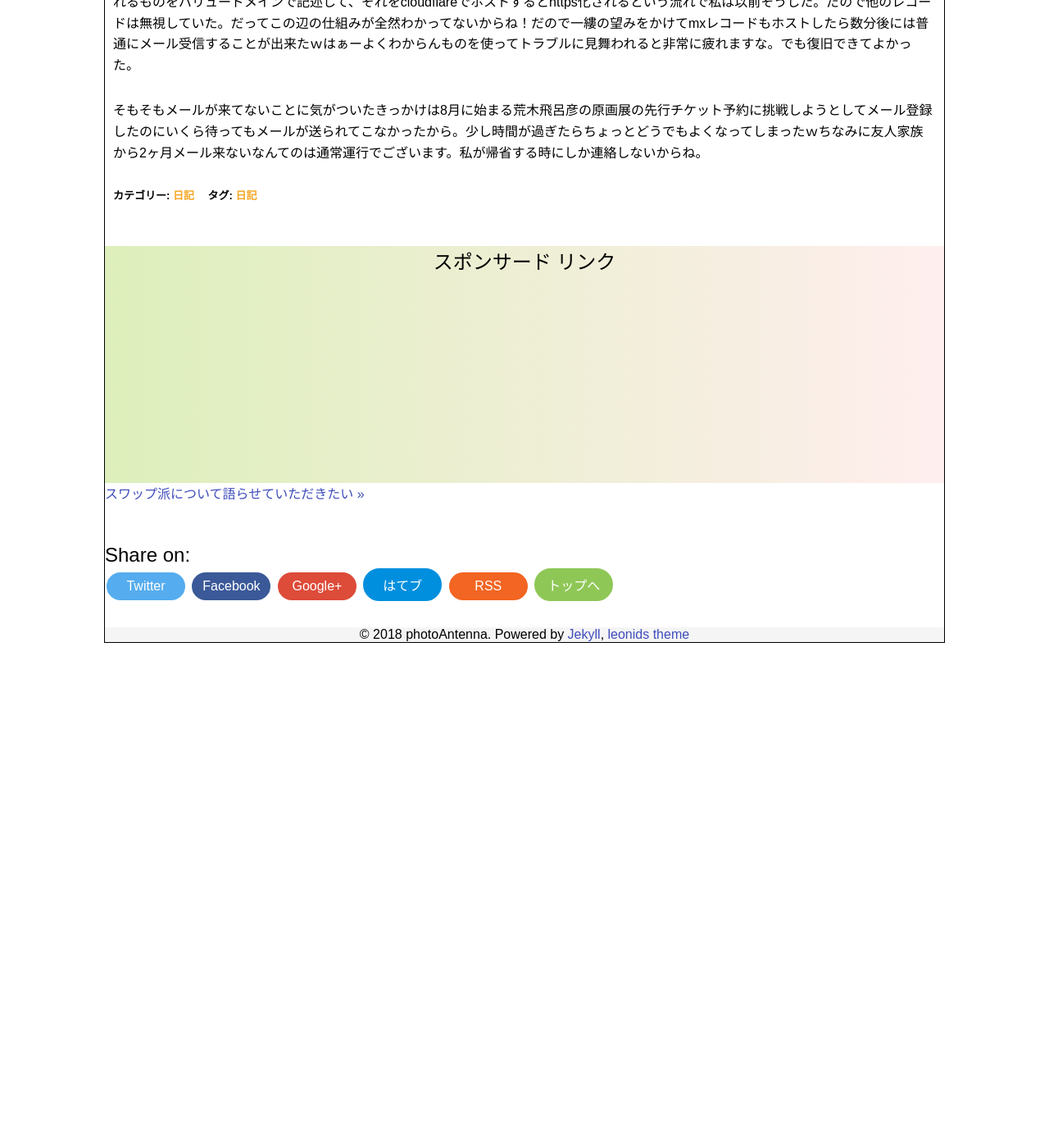
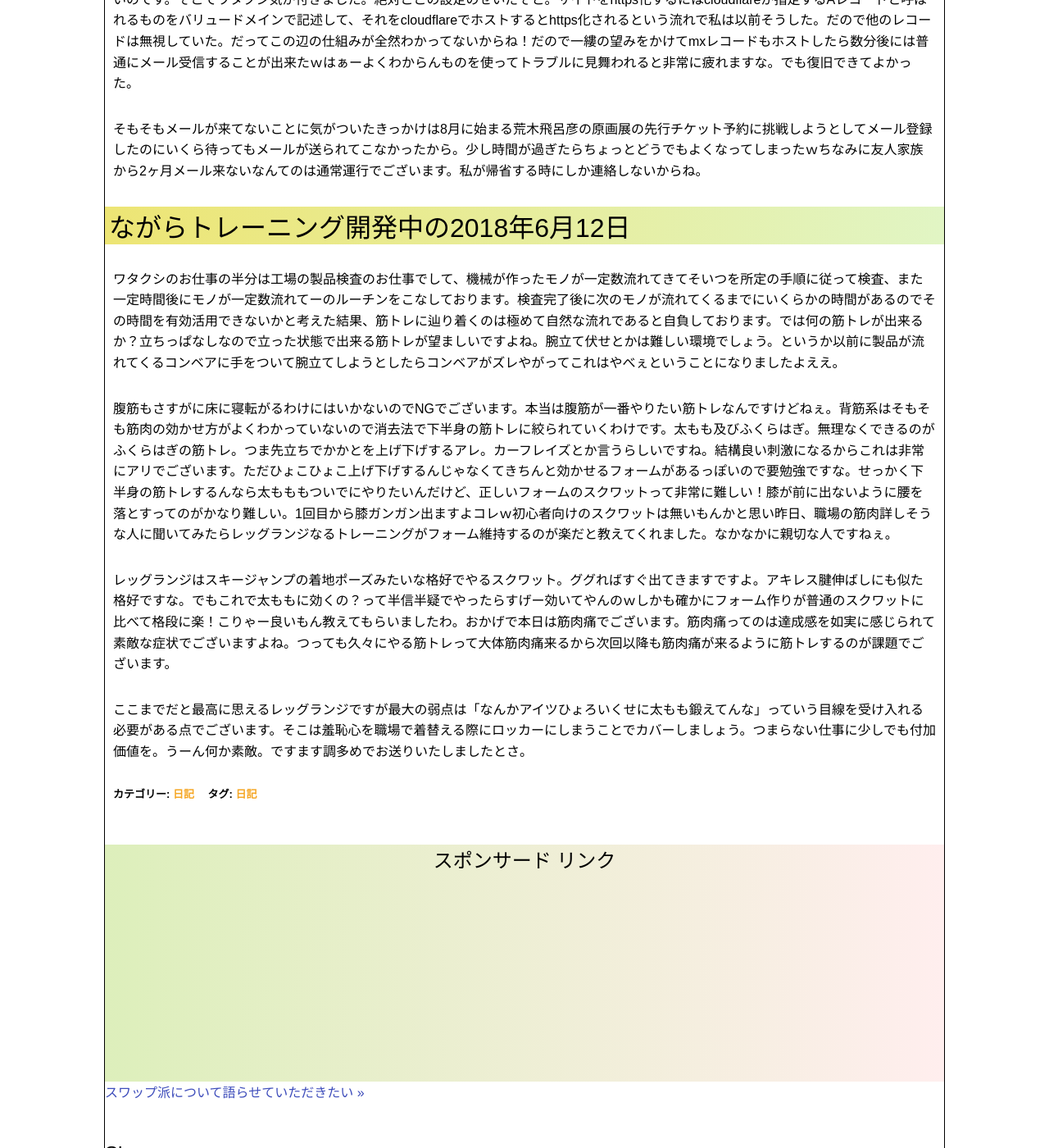
Before and after one commit to photoantenna/photoantenna.github.io, a Jekyll site: the page built from _posts/2018-06-05-diary.md, in a window 1280 px wide and 1400 px high, scrolled down 2247 px. Shown: the whole window at 82% size. Built offline with Jekyll 4.4.1, drawn with Linux system fonts in a browser that asks for light colours; before the commit the page ends 3039 px from its top, so only the background shows below that; some of the changed text lies outside the part shown.

Commit message:
日記更新

```diff
--- a/_posts/2018-06-05-diary.md
+++ b/_posts/2018-06-05-diary.md
@@ -2,12 +2,12 @@
 layout: post
 title: "きたる湿度に怯え出す頃の日記"
 permalink: diary09
-excerpt: "updated2018-06-07,日常のことや出来事に対する自分の反応を文章化していこうのコーナーです。特にテーマも設けずにつらつらと書いていくとっても楽しいコーナーです。見る人にとって楽しいコーナーかどうかは定かではありませんよー"
+excerpt: "updated2018-06-12,日常のことや出来事に対する自分の反応を文章化していこうのコーナーです。特にテーマも設けずにつらつらと書いていくとっても楽しいコーナーです。見る人にとって楽しいコーナーかどうかは定かではありませんよー"
 categories: "日記"
 tags: "日記"
-keywords: "github, SVXY, gmail"
+keywords: "github, SVXY, gmail, レッグランジ"
 mokuji: true
-update: 2018-06-07
+update: 2018-06-12
 image:
   feature: diary.jpg
 ---
@@ -31,3 +31,13 @@ image:
 いや友人家族から来ないという話ではなくてね。当サイトのドメインをgmailでも使ってて、色々とアカウント登録するのに使ってたんだけど気がついたら2ヶ月くらいメールが届いていない。あれれと思い試しに他のメールから自分宛てにメール送信してみたら案の定届かない。何故だ！？と思い調べるけれどいくら調べても一向に解決策が見つからない。これはまずいなぁーと焦りながら調べを進めていくとどうやらgmailを独自ドメインで取得できるようにするためのmxレコードとやらが取得できていない状態だということがわかった。私はバリュードメインでドメインを購入したのでログインしてmxレコードを確認するとちゃんとgoogleが指定するmxレコードが真に美しく記述されてるではありませんか。何で取得できないんだよ！俺の輝きをきちんと見つけてくれよgoogleさんよ！と憤ってみてもmxレコードが確認できないらしい。何で何でー？とさらに焦っているうちに一つのヒントに辿り着いた。最後に来たメールの差出人はcloudflareというサイトから。こやつはCDNとかいうよくわからんサービスを提供しているサイト。これが無かったらgithubpagesで独自ドメインをhttps化することが出来ないのです。そこでワタクシ気が付きました。絶対ここの設定のせいだぞと。サイトをhttps化するにはcloudflareが指定するAレコードと呼ばれるものをバリュードメインで記述して、それをcloudflareでホストするとhttps化されるという流れで私は以前そうした。だので他のレコードは無視していた。だってこの辺の仕組みが全然わかってないからね！だので一縷の望みをかけてmxレコードもホストしたら数分後には普通にメール受信することが出来たｗはぁーよくわからんものを使ってトラブルに見舞われると非常に疲れますな。でも復旧できてよかった。
 
 そもそもメールが来てないことに気がついたきっかけは8月に始まる荒木飛呂彦の原画展の先行チケット予約に挑戦しようとしてメール登録したのにいくら待ってもメールが送られてこなかったから。少し時間が過ぎたらちょっとどうでもよくなってしまったｗちなみに友人家族から2ヶ月メール来ないなんてのは通常運行でございます。私が帰省する時にしか連絡しないからね。
+
+### ながらトレーニング開発中の2018年6月12日
+
+ワタクシのお仕事の半分は工場の製品検査のお仕事でして、機械が作ったモノが一定数流れてきてそいつを所定の手順に従って検査、また一定時間後にモノが一定数流れてーのルーチンをこなしております。検査完了後に次のモノが流れてくるまでにいくらかの時間があるのでその時間を有効活用できないかと考えた結果、筋トレに辿り着くのは極めて自然な流れであると自負しております。では何の筋トレが出来るか？立ちっぱなしなので立った状態で出来る筋トレが望ましいですよね。腕立て伏せとかは難しい環境でしょう。というか以前に製品が流れてくるコンベアに手をついて腕立てしようとしたらコンベアがズレやがってこれはやべぇということになりましたよええ。
+
+腹筋もさすがに床に寝転がるわけにはいかないのでNGでございます。本当は腹筋が一番やりたい筋トレなんですけどねぇ。背筋系はそもそも筋肉の効かせ方がよくわかっていないので消去法で下半身の筋トレに絞られていくわけです。太もも及びふくらはぎ。無理なくできるのがふくらはぎの筋トレ。つま先立ちでかかとを上げ下げするアレ。カーフレイズとか言うらしいですね。結構良い刺激になるからこれは非常にアリでございます。ただひょこひょこ上げ下げするんじゃなくてきちんと効かせるフォームがあるっぽいので要勉強ですな。せっかく下半身の筋トレするんなら太もももついでにやりたいんだけど、正しいフォームのスクワットって非常に難しい！膝が前に出ないように腰を落とすってのがかなり難しい。1回目から膝ガンガン出ますよコレｗ初心者向けのスクワットは無いもんかと思い昨日、職場の筋肉詳しそうな人に聞いてみたらレッグランジなるトレーニングがフォーム維持するのが楽だと教えてくれました。なかなかに親切な人ですねぇ。
+
+レッグランジはスキージャンプの着地ポーズみたいな格好でやるスクワット。ググればすぐ出てきますですよ。アキレス腱伸ばしにも似た格好ですな。でもこれで太ももに効くの？って半信半疑でやったらすげー効いてやんのｗしかも確かにフォーム作りが普通のスクワットに比べて格段に楽！こりゃー良いもん教えてもらいましたわ。おかげで本日は筋肉痛でございます。筋肉痛ってのは達成感を如実に感じられて素敵な症状でございますよね。つっても久々にやる筋トレって大体筋肉痛来るから次回以降も筋肉痛が来るように筋トレするのが課題でございます。
+
+ここまでだと最高に思えるレッグランジですが最大の弱点は「なんかアイツひょろいくせに太もも鍛えてんな」っていう目線を受け入れる必要がある点でございます。そこは羞恥心を職場で着替える際にロッカーにしまうことでカバーしましょう。つまらない仕事に少しでも付加価値を。うーん何か素敵。ですます調多めでお送りいたしましたとさ。
```
